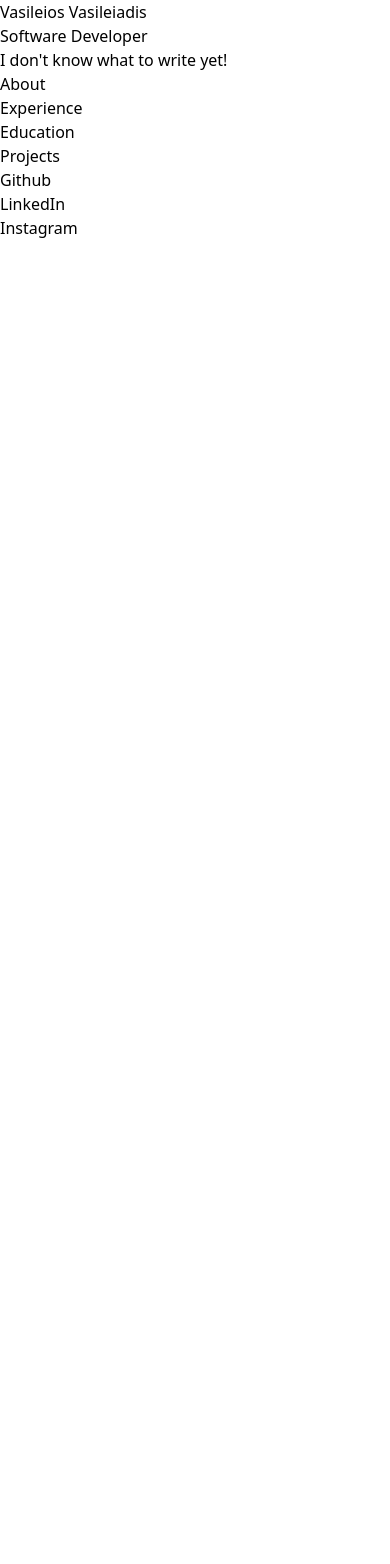
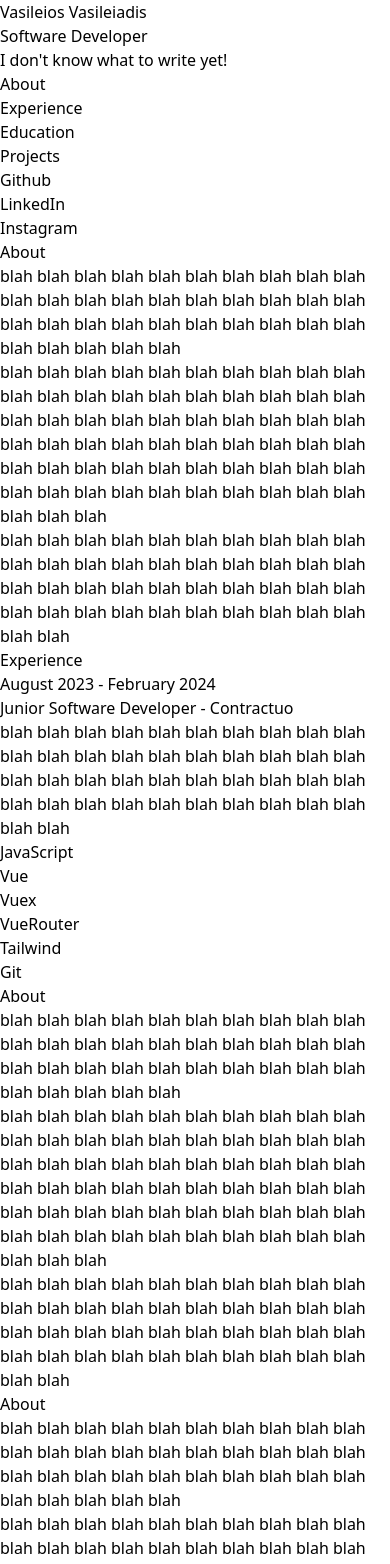
Before and after one commit to vvasileios/Portfolio, a Vue app: page / in a window 390 px wide. Shown: the top 1564 px of the page. Before the commit the page ends 844 px from the top, so only its background shows below. Built offline with nearby package versions, Linux system fonts and the light colour scheme.

Commit message:
add exp first draw, create basic structure of content

```diff
--- a/src/components/HeaderPanel.vue
+++ b/src/components/HeaderPanel.vue
@@ -7,15 +7,15 @@
         {{ headerContent.name }}
       </h1>
       <h2
-        class="mt-3 text-lg text-slate-200 font-medium tracking-tight sm:text-xl"
+        class="mt-3 ml-2 text-lg text-slate-200 font-medium tracking-tight sm:text-xl"
       >
         {{ headerContent.role }}
       </h2>
-      <p class="mt-4 max-w-xs leading-normal">
+      <p class="mt-4 ml-2 max-w-xs leading-normal">
         {{ headerContent.intro }}
       </p>
       <nav class="nav hidden lg:block">
-        <ul class="mt-16 w-max">
+        <ul class="mt-16 ml-2 w-max">
           <li><a href="#about">About</a></li>
           <li><a href="#experience">Experience</a></li>
           <li><a href="#education">Education</a></li>
@@ -24,7 +24,7 @@
       </nav>
     </div>
 
-    <ul class="ml-1 mt-8 flex items-center">
+    <ul class="ml-3 mt-8 flex items-center">
       <li class="mr-5 text-xs shrink-0"><a href="">Github</a></li>
       <li class="mr-5 text-xs shrink-0"><a href="">LinkedIn</a></li>
       <li class="mr-5 text-xs shrink-0"><a href="">Instagram</a></li>
--- a/src/components/MainPanel.vue
+++ b/src/components/MainPanel.vue
@@ -1,15 +1,67 @@
 <template>
-  <main class="pt-24 lg:w-1/2 lg:py-24"></main>
+  <main class="pt-24 lg:w-1/2 lg:py-24">
+    <content-section :id="aboutContent.id" :title="aboutContent.title">
+      <template #content>
+        <p>{{ aboutContent.story }}</p>
+        <p>{{ aboutContent.text }}</p>
+        <p>{{ aboutContent.hobbies }}</p>
+      </template>
+    </content-section>
+
+    <content-section
+      :id="experienceContent.id"
+      :title="experienceContent.title"
+    >
+      <template #content>
+        <Card
+          v-for="job in experienceContent.techJobs"
+          :key="job.key"
+          :dates="job.dates"
+          :title="job.title"
+          :company="job.company"
+          :description="job.description"
+          :link="job.link"
+          :list="job.techStack"
+        />
+      </template>
+    </content-section>
+
+    <content-section :id="aboutContent.id" :title="aboutContent.title">
+      <template #content>
+        <p class="mt-5">{{ aboutContent.story }}</p>
+        <p class="mt-5">{{ aboutContent.text }}</p>
+        <p class="mt-5">{{ aboutContent.hobbies }}</p>
+      </template>
+    </content-section>
+
+    <content-section :id="aboutContent.id" :title="aboutContent.title">
+      <template #content>
+        <p class="mt-5">{{ aboutContent.story }}</p>
+        <p class="mt-5">{{ aboutContent.text }}</p>
+        <p class="mt-5">{{ aboutContent.hobbies }}</p>
+      </template>
+    </content-section>
+  </main>
 </template>
 
 <script>
-import Section from "./shared/Section.vue";
+import ContentSection from "./shared/ContentSection.vue";
+import Card from "./shared/Card.vue";
+import { aboutContent, experienceContent } from "@/content/texts.js";
 
 export default {
   name: "MainPanel",
 
   components: {
-    Section,
+    ContentSection,
+    Card,
+  },
+
+  data() {
+    return {
+      aboutContent,
+      experienceContent,
+    };
   },
 };
 </script>
--- a/src/components/shared/Card.vue
+++ b/src/components/shared/Card.vue
@@ -1,7 +1,62 @@
-<template></template>
+<template>
+  <a :href="link" class="" target="_blank" rel="noopener noreferrer">
+    <div class="">
+      <template v-if="icon">
+        <img :src="icon" alt="Icon" class="icon" />
+      </template>
+      <template v-else>
+        <span>{{ dates }}</span>
+      </template>
+    </div>
+    <div class="">
+      <h3>{{ title }} - {{ company }}</h3>
+      <p>{{ description }}</p>
+      <ul v-if="list" class="mt-2 flex flex-wrap">
+        <li v-for="item in list" :key="item" class="mr-1.5 mt-2">{{ item }}</li>
+      </ul>
+    </div>
+  </a>
+</template>
 
 <script>
 export default {
   name: "Card",
+
+  props: {
+    icon: {
+      type: String,
+      default: "",
+    },
+
+    dates: {
+      type: String,
+      default: "",
+    },
+
+    title: {
+      type: String,
+      default: "",
+    },
+
+    company: {
+      type: String,
+      default: "",
+    },
+
+    description: {
+      type: String,
+      default: "",
+    },
+
+    link: {
+      type: String,
+      default: "",
+    },
+
+    list: {
+      type: Array,
+      default: () => [],
+    },
+  },
 };
 </script>
--- /dev/null
+++ b/src/components/shared/ContentSection.vue
@@ -0,0 +1,26 @@
+<template>
+  <section class="scroll-mt-16 md:mb-24 lg:mb-36 lg:scroll-mt-24" :id="id">
+    <h2 class="mb-16 text-slate-200 font-bold">
+      {{ title }}
+    </h2>
+    <slot name="content" />
+  </section>
+</template>
+
+<script>
+export default {
+  name: "ContentSection",
+
+  props: {
+    id: {
+      type: String,
+      default: "",
+    },
+
+    title: {
+      type: String,
+      default: "",
+    },
+  },
+};
+</script>
--- a/src/components/shared/Section.vue
+++ /dev/null
@@ -1,11 +0,0 @@
-<template>
-  <section class="mb-16 scroll-mt-16 md:mb-24 lg:mb-36 lg:scroll-mt-24">
-    <slot />
-  </section>
-</template>
-
-<script>
-export default {
-  name: "Section",
-};
-</script>
--- a/src/content/texts.js
+++ b/src/content/texts.js
@@ -3,3 +3,105 @@ export const headerContent = {
   role: "Software Developer",
   intro: "I don't know what to write yet!",
 };
+
+export const aboutContent = {
+  id: "about",
+  title: "About",
+  story:
+    "blah blah blah blah blah blah blah blah blah blah blah blah blah blah blah blah blah blah blah blah blah blah blah blah blah blah blah blah blah blah blah blah blah blah blah",
+  text: "blah blah blah blah blah blah blah blah blah blah blah blah blah blah blah blah blah blah blah blah blah blah blah blah blah blah blah blah blah blah blah blah blah blah blah blah blah blah blah blah blah blah blah blah blah blah blah blah blah blah blah blah blah blah blah blah blah blah blah blah blah blah blah",
+  hobbies:
+    "blah blah blah blah blah blah blah blah blah blah blah blah blah blah blah blah blah blah blah blah blah blah blah blah blah blah blah blah blah blah blah blah blah blah blah blah blah blah blah blah blah blah",
+};
+
+export const experienceContent = {
+  id: "experience",
+  title: "Experience",
+  techJobs: [
+    {
+      key: "1",
+      dates: "August 2023 - February 2024",
+      title: "Junior Software Developer",
+      company: "Contractuo",
+      link: "https://contractuo.com/",
+      description:
+        "blah blah blah blah blah blah blah blah blah blah blah blah blah blah blah blah blah blah blah blah blah blah blah blah blah blah blah blah blah blah blah blah blah blah blah blah blah blah blah blah blah blah",
+      techStack: ["JavaScript", "Vue", "Vuex", "VueRouter", "Tailwind", "Git"],
+    },
+  ],
+  otherExp: [
+    {
+      key: "1",
+      dates: "August 2021 - Present",
+      title: "Quality Control Specialist",
+      company: "Elbak Inc.",
+      link: "https://contractuo.com/",
+      description: "Leading a team...",
+      softSkills: ["Communication", "Problem-Solving", "Planning"],
+    },
+    {
+      key: "2",
+      dates: "June 2019 - July 2021",
+      title: "Retails Sales Manager",
+      company: "Creative Solutions",
+      link: "https://contractuo.com/",
+      description: "Developed and maintained web apps...",
+      softSkills: ["JavaScript", "React", "Redux"],
+    },
+    {
+      key: "2",
+      dates: "June 2019 - July 2021",
+      title: "Retails Sales Manager",
+      company: "Creative Solutions",
+      link: "https://contractuo.com/",
+      description: "Developed and maintained web apps...",
+      softSkills: ["JavaScript", "React", "Redux"],
+    },
+  ],
+};
+
+export const educationContent = {
+  id: "education",
+  title: "Education",
+  schools: [
+    {
+      key: "1",
+      dates: "Octomber 2013 - July 2021",
+      title: "",
+      school: "",
+      link: "https://contractuo.com/",
+      description: "",
+    },
+    {
+      key: "2",
+      dates: "Octomber 2013 - July 2021",
+      title: "",
+      school: "",
+      link: "https://contractuo.com/",
+      description: "",
+    },
+    {
+      key: "3",
+      dates: "Octomber 2013 - July 2021",
+      title: "",
+      school: "",
+      link: "https://contractuo.com/",
+      description: "",
+    },
+  ],
+};
+
+export const projectsContent = {
+  id: "projects",
+  title: "Projects",
+  projects: [
+    {
+      key: "1",
+      icon: "",
+      title: "",
+      link: "https://contractuo.com/",
+      description: "",
+      techStack: [""],
+    },
+  ],
+};
```
